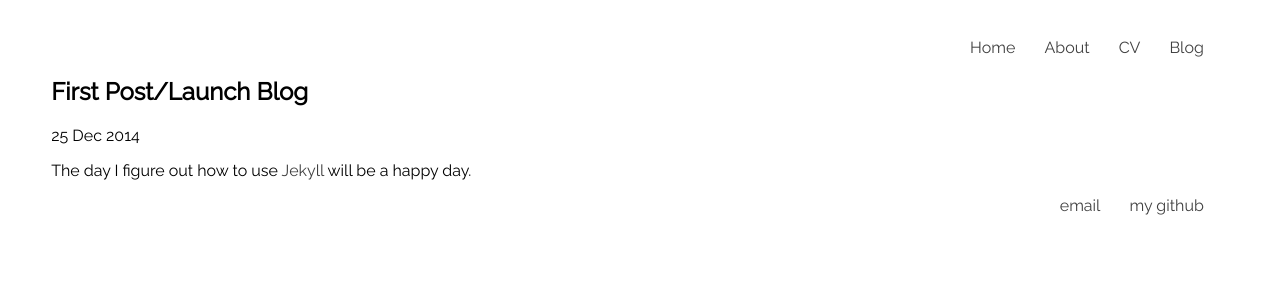
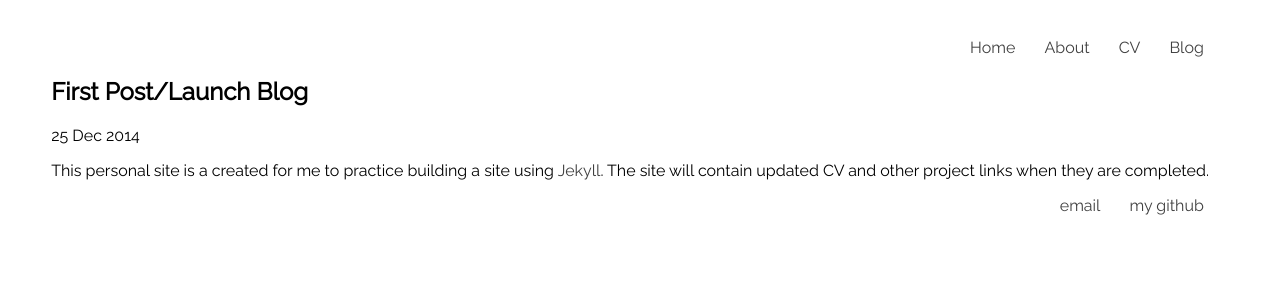
Before and after one commit to juliepanda/juliepanda.github.io, a Jekyll site: the page built from _posts/2014-12-25-first-post.md, in a window 1280 px wide. Shown: the top 300 px of the page. Built offline with Jekyll 4.4.1, drawn with Linux system fonts in a browser that asks for light colours.

Commit message:
post update

```diff
--- a/_posts/2014-12-25-first-post.md
+++ b/_posts/2014-12-25-first-post.md
@@ -4,4 +4,4 @@ title: "First Post/Launch Blog"
 date: 2014-12-25
 ---
 
-The day I figure out how to use [Jekyll](http://jekyllrb.com) will be a happy day.
+This personal site is a created for me to practice building a site using [Jekyll](http://jekyllrb.com). The site will contain updated CV and other project links when they are completed.
```
